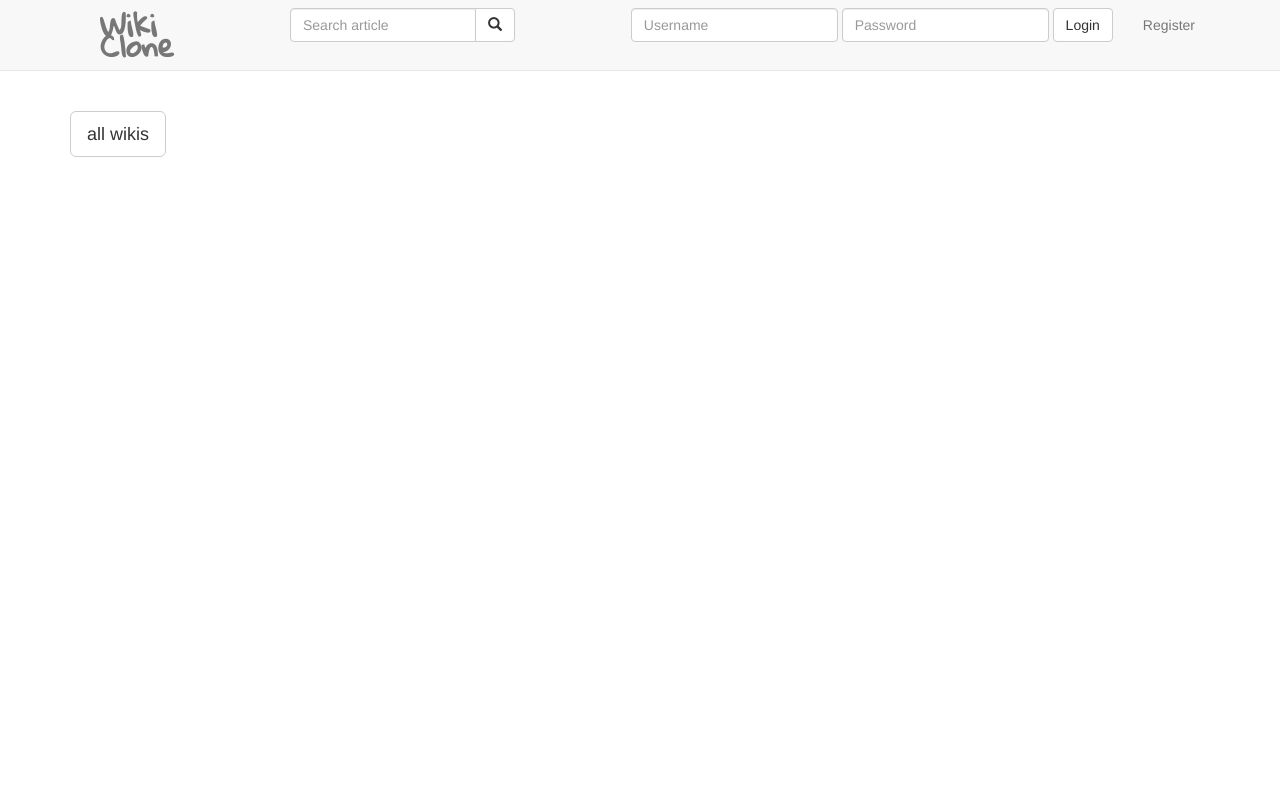
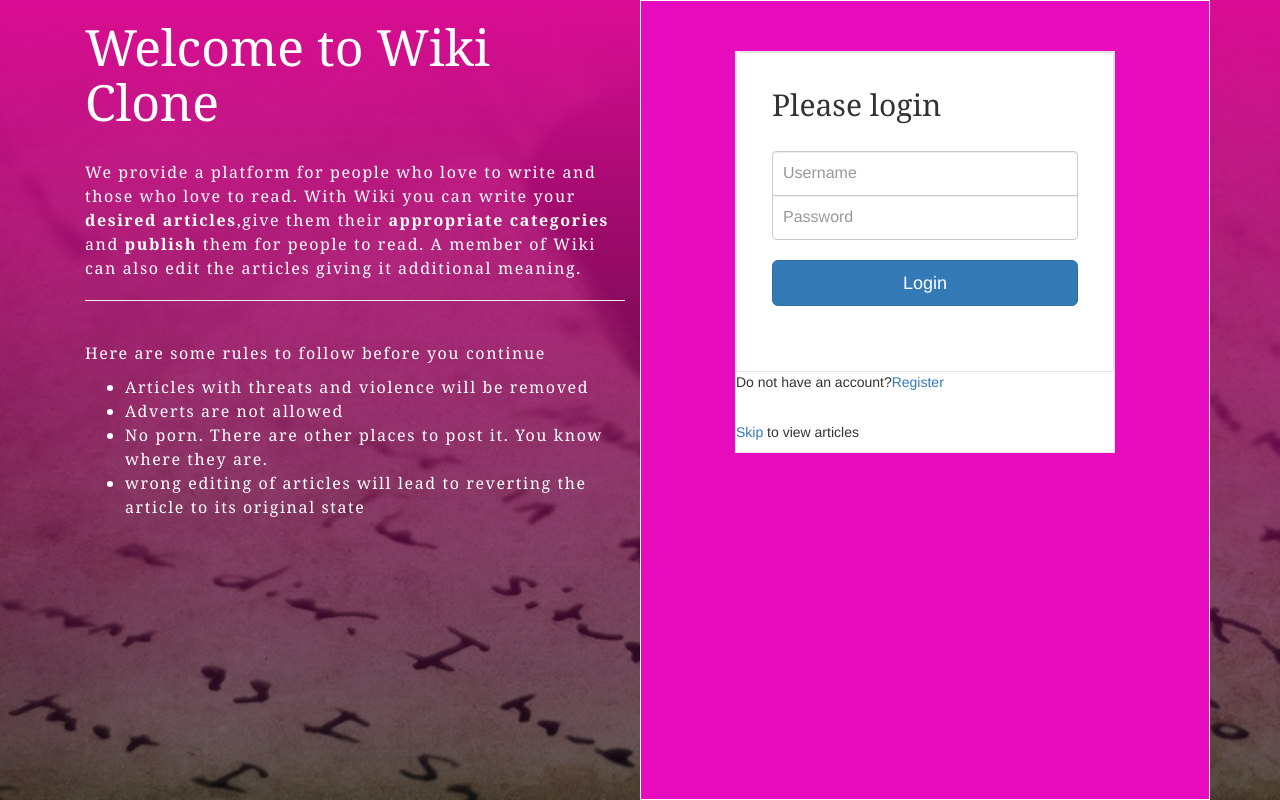
Before and after one commit to jobm/WIKI-LITE, a Django app: template templates/home.html in a window 1280 px wide. Run offline with Django 3.2, Linux system fonts and the light colour scheme; the template is opened without the code that fills it, so the values that code supplies are empty; some libraries are stand-ins or nearby versions.

Commit message:
styled landing layout

```diff
--- a/Wiki/templates/wiki_home.html
+++ b/Wiki/templates/wiki_home.html
@@ -1,4 +1,5 @@
 {% extends 'Layout.html' %} {% block content %}
+{% include 'navbar.html' %}
 <div class="container">
   <br>
     {% block search %} {% endblock search %}
--- a/WikiClone/urls.py
+++ b/WikiClone/urls.py
@@ -25,7 +25,7 @@ urlpatterns = [
     url(r'^autocomplete/', views.search_titles),
     url(r'^search/', include('haystack.urls')),
     url(r'^wikis/', include('Wiki.urls', namespace='wikis')),
-    url(r'^auth/', include('authentication.urls', namespace='auth')),
+    url(r'^auth/', include('authentication.urls')),
     url(r'^admin/', include(admin.site.urls)),
 ]
 
--- a/assets/css/custom.css
+++ b/assets/css/custom.css
@@ -1,11 +1,112 @@
 /*nav-bar styling*/
+.navbar{
+	margin: 0!important;
+}
 .logo_name{
 	font-family: 'Gloria Hallelujah', cursive;
 	font-weight: bolder;
-	font-size: 30px;
+	font-size: 20px;
 }
+.home_details{
+	height: 100%;
+}
+.home_details h3{
+	color: white;
+	font-family: "Adobe Caslon Pro", "Hoefler Text", Georgia, Garamond, Times, serif;
+	font-size: 5rem;
+	font-weight: lighter;
+}
+.home_details p{
+	font-size: 1.6rem;
+	font-family: "Adobe Caslon Pro", "Hoefler Text", Georgia, Garamond, Times, serif;
+	font-weight: lighter;
+	letter-spacing:0.1em;
+	color:white;
+	/*text-indent: 9.5mm;*/
+  line-height: 1.5;
+}
+.home_details li{
+	font-size: 1.6rem;
+	font-family: "Adobe Caslon Pro", "Hoefler Text", Georgia, Garamond, Times, serif;
+	font-weight: lighter;
+	letter-spacing:0.1em;
+	color:white;
+	/*text-indent: 9.5mm;*/
+  line-height: 1.5;
+}
+/*signup form start*/
+.signup_home{
+	height: 100vh;
+	border: 1px solid white;
+	background-color: #E80CBF;
+}
+.wrapper{
+	margin-top: 50px;
+	max-width: 380px;
+	margin-left: auto;
+	margin-right: auto;
+	background-color: #fff;
+	border: 1px solid rgba(0, 0, 0, 0.1);
+
+}
+.form-signin-heading{
+	font-family: "Adobe Caslon Pro", "Hoefler Text", Georgia, Garamond, Times, serif;
+	font-weight: lighter;
+}
+.form-signin {
+  max-width: 380px;
+
+  padding: 15px 35px 45px;
+  margin: 0 auto;
+  background-color: #fff;
+  border: 1px solid rgba(0, 0, 0, 0.1);
+}
+.form-signin .form-signin-heading,
+.form-signin .checkbox {
+  margin-bottom: 30px;
+}
+.form-signin .checkbox {
+  font-weight: normal;
+}
+.form-signin .form-control {
+  position: relative;
+  font-size: 16px;
+  height: auto;
+  padding: 10px;
+  -webkit-box-sizing: border-box;
+  -moz-box-sizing: border-box;
+  box-sizing: border-box;
+}
+.form-signin .form-control:focus {
+  z-index: 2;
+}
+.form-signin input[type="text"] {
+  margin-bottom: -1px;
+  border-bottom-left-radius: 0;
+  border-bottom-right-radius: 0;
+}
+.form-signin input[type="password"] {
+  margin-bottom: 20px;
+  border-top-left-radius: 0;
+  border-top-right-radius: 0;
+}
+
 .text-align-center {
 	text-align: center;
+}
+/*cover page*/
+.home_cover{
+	height: 100vh;
+	background:
+  linear-gradient(
+      rgba(218, 12,147, 255),
+    rgba(12, 12, 13, 0.64)
+
+  ),
+  /* bottom, image */
+  url(../images/pen_paper.jpg);
+  background-size: cover;
+
 }
 /*main posts feed styling
 
--- a/templates/Layout.html
+++ b/templates/Layout.html
@@ -7,7 +7,7 @@
 </head>
 <body>
 
-{% include 'navbar.html' %}
+
 
 {% block content %}
 
--- a/templates/home.html
+++ b/templates/home.html
@@ -1,13 +1,51 @@
 {% extends 'Layout.html' %}
 {% block content %}
-<br>
-<div class="container">
-  <a href="{% url "wikis:wikis" %}" class="btn btn-default btn-lg">all wikis</a>
-</div>
-<br>
+<div class="home_cover">
 
-<div class="container">
+  <!-- <div class="container">
+    <a href="{% url "wikis:wikis" %}" class="btn btn-default btn-lg">all wikis</a>
+  </div> -->
+  <div class="container">
+    <div class="col-md-6 col-s-12 home_details">
+      <h3>Welcome to Wiki Clone</h3>
+      <br>
+      <p>We provide a platform for people who love to write and those who love to read.
+        With Wiki you can write your <b>desired articles</b>,give them their <b> appropriate categories</b> and <b>publish</b> them for people to read.
+        A member of Wiki can also edit the articles giving it additional meaning.
+
+        <br>
+    <hr>
+     <br>
+     <p>Here are some rules to follow before you continue</p>
+     <ul>
+        <li>Articles with threats and violence will be removed</li>
+        <li>Adverts are not allowed</li>
+        <li>No porn. There are other places to post it. You know where they are.</li>
+        <li>wrong editing of articles will lead to reverting the article to its original state</li>
+      </ul>
+    </div>
+    <div class="col-md-6 col-s-12 signup_home">
+      <div class="wrapper">
+          {% if not request.user.is_authenticated and not "/auth/accounts/login/" in request.get_full_path %}
+          <form class="form-signin" method='POST' action="/auth/accounts/login/">{% csrf_token %}
+            <h2 class="form-signin-heading">Please login</h2>
+              <input type='text' class='form-control' name='username' placeholder='Username' />
+          <input type='password' class='form-control' name='password' placeholder='Password' />
+
+            <button class="btn btn-lg btn-primary btn-block" type="submit">Login</button>
+            <br>
+
+          </form>
+            {% endif %}
+            <p>Do not have an account?<a href="/auth/accounts/register/">Register</a></p>
+            <br>
+            <p>  <a href="{% url "wikis:wikis" %}">Skip</a> to view articles</p>
+
+        </div>
+        <br><br>
+
+    </div>
 
 </div>
-<br>
+</div>
 {% endblock %}
--- a/templates/navbar.html
+++ b/templates/navbar.html
@@ -1,21 +1,14 @@
 {% include 'head_css.html' %}
 
    <!-- Static navbar -->
-    <nav class="navbar navbar-default navbar-static-top">
+    <nav class="navbar navbar-default">
       <div class="container">
-      <div id="navbar" class="navbar-collapse collapse">
+
 
         <div class="col-sm-2 col-md-2">
           <ul class="nav navbar-nav">
-            <li><a class="logo_name" href="/">Wiki Clone</a></li>
+            <li><a class="logo_name" href="{% url "wikis:wikis" %}">Wiki Clone</a></li>
           </ul>
-
-          <!-- search function -->
-          <!-- <form class="form" action="/search/" method='GET'>
-            <input class="form-control" name='q' type="text" placeholder="search title" value="{{ request.GET.q }}">
-            <br>
-            <button type="submit" class="btn btn-primary">search</button>
-          </form> -->
         </div>
           <div class="col-sm-3 col-md-3">
           <form class="navbar-form form" action="/search/" method='GET' role="search">
@@ -50,6 +43,6 @@
           {% endif %}
         </div>
 
-        </div><!--/.nav-collapse -->
+
       </div>
     </nav>
--- a/templates/registration/registration_form.html
+++ b/templates/registration/registration_form.html
@@ -6,7 +6,7 @@
 {% block content %}
 <div class='row'>
 <div class='col-sm-6 col-sm-offset-3'>
-<h1>Register for free!</h1>
+<h1>Register to Wiki</h1>
 <form method="post" action=".">
   {% csrf_token %}
   {{ form|crispy }}
```
Also changed, not shown: assets/images/pen_paper.jpg (added).
